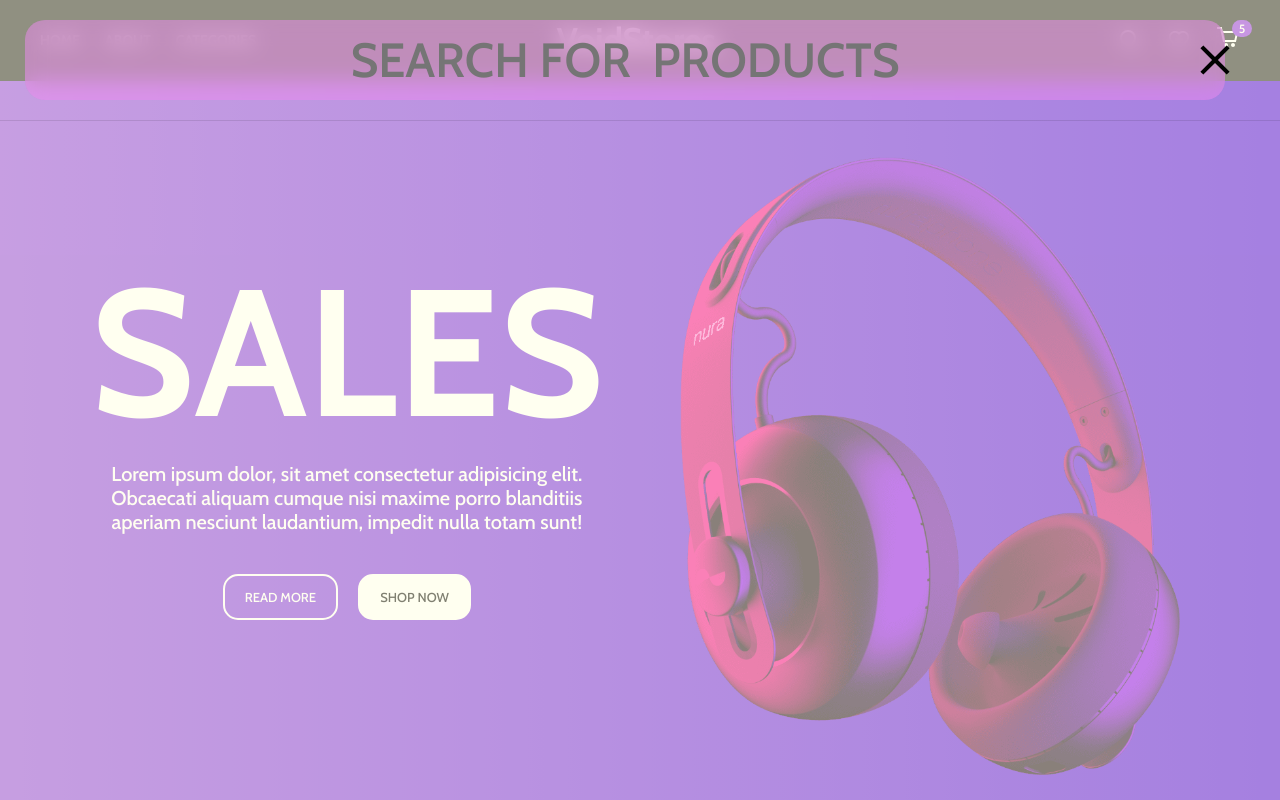
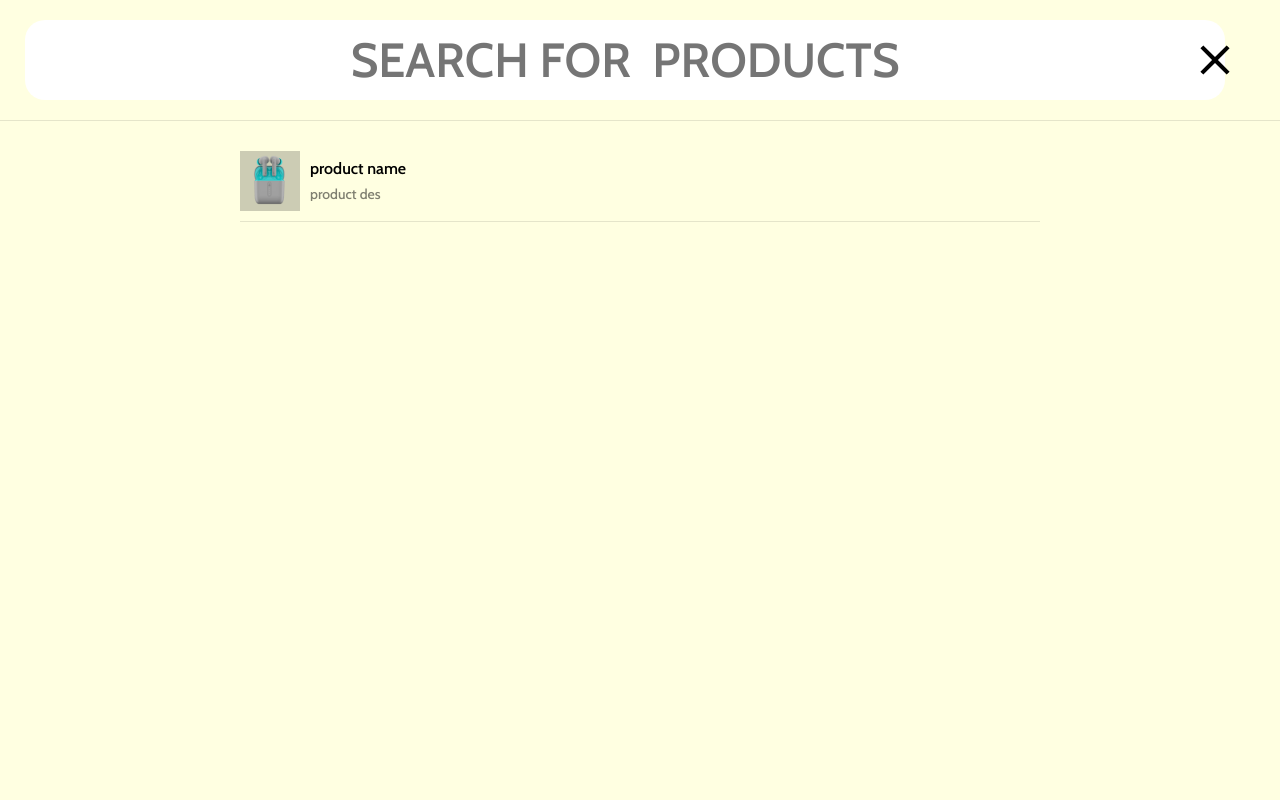
Before and after one commit to spirit-124/React-E-Commmerce, a React (Create React App) app: page / in a window 1280 px wide. Both pictures are taken after a click on the icon 1130 px from the left and 40 px from the top of the page. Shown: the top 800 px of the page. Built offline with nearby package versions, Linux system fonts and the light colour scheme.

Commit message:
[completed] Search Page

```diff
--- a/src/components/Header/Search/Search.jsx
+++ b/src/components/Header/Search/Search.jsx
@@ -1,4 +1,5 @@
 import { MdClose } from "react-icons/md";
+import prod from "../../../assets/products/earbuds-prod-1.webp";
 import "./Search.scss";
 const Search = ({ setShowSearch }) => {
   return (
@@ -7,6 +8,19 @@
         <input type="text" autoFocus placeholder="Search for  Products" />
         <MdClose onClick={() => setShowSearch(false)} />
       </div>
+      <div className="search-result-content">
+        <div className="search-results">
+          <div className="search-result-item">
+            <div className="img-container">
+              <img src={prod} alt="" />
+            </div>
+            <div className="prod-details">
+              <span className="name">product name</span>
+              <span className="desc">product des</span>
+            </div>
+          </div>
+        </div>
+      </div>
     </div>
   );
 };
--- a/src/components/Header/Search/Search.scss
+++ b/src/components/Header/Search/Search.scss
@@ -9,7 +9,7 @@
   left: 0;
   //   transform: translateY(100%);
   animation: slideSearchWindow 0.5s ease forwards;
-  background-color: rgba(255, 255, 225, 0.5);
+  background-color: rgba(255, 255, 225);
   //   backdrop-filter: blur(10/0.5px);
   .form-field {
     width: 100%;
@@ -34,8 +34,9 @@
       color: #212121;
       outline: none;
       border: none;
-      background-color: rgba(240, 138, 243, 0.5);
-      backdrop-filter: blur(10.5px);
+      //   background-color: rgba(240, 138, 243, 0.5);
+      background-color: white;
+      //   backdrop-filter: blur(10.5px);
 
       text-transform: uppercase;
       border-radius: 20px;
@@ -61,6 +62,68 @@
       }
     }
   }
+  .search-result-content {
+    max-width: calc(100% - 20px);
+    margin: 0 auto;
+    @include md {
+      max-width: 800px;
+    }
+
+    .search-results {
+      height: calc(100vh - 110px);
+      overflow: auto;
+      margin: 20px 0;
+
+      @include md {
+        height: calc(100% - 160px);
+      }
+
+      .search-result-item {
+        display: flex;
+        align-items: center;
+        gap: 10px;
+        padding: 10px 0;
+        border-bottom: 1px solid rgba(0, 0, 0, 0.1);
+        cursor: pointer;
+        .img-container {
+          background-color: rgba(0, 0, 0, 0.2);
+          height: 60px;
+          width: 60px;
+          flex-shrink: 0;
+
+          img {
+            width: 100%;
+            height: 100%;
+          }
+        }
+        .prod-details {
+          overflow: hidden;
+          position: relative;
+
+          .name {
+            text-overflow: ellipsis;
+            white-space: nowrap;
+            overflow: hidden;
+            font-size: 16px;
+            line-height: 1;
+            margin-bottom: 10px;
+            font-weight: 600;
+            display: block;
+            // padding-right: 25px;
+          }
+          .desc {
+            font-size: 14px;
+            line-height: 1;
+            display: block;
+            text-overflow: ellipsis;
+            white-space: nowrap;
+            overflow: hidden;
+            color: rgba(0, 0, 0, 0.5);
+          }
+        }
+      }
+    }
+  }
 }
 
 @keyframes slideSearchWindow {
--- a/src/components/Home/Banner/Banner.scss
+++ b/src/components/Home/Banner/Banner.scss
@@ -27,9 +27,8 @@
       z-index: 9;
       width: 200px;
       margin-bottom: 20px;
-
       @include md {
-        width: 500px;
+        width: 35%;
         margin-right: 60px;
         margin-top: 50px;
         margin-bottom: 0;
```
